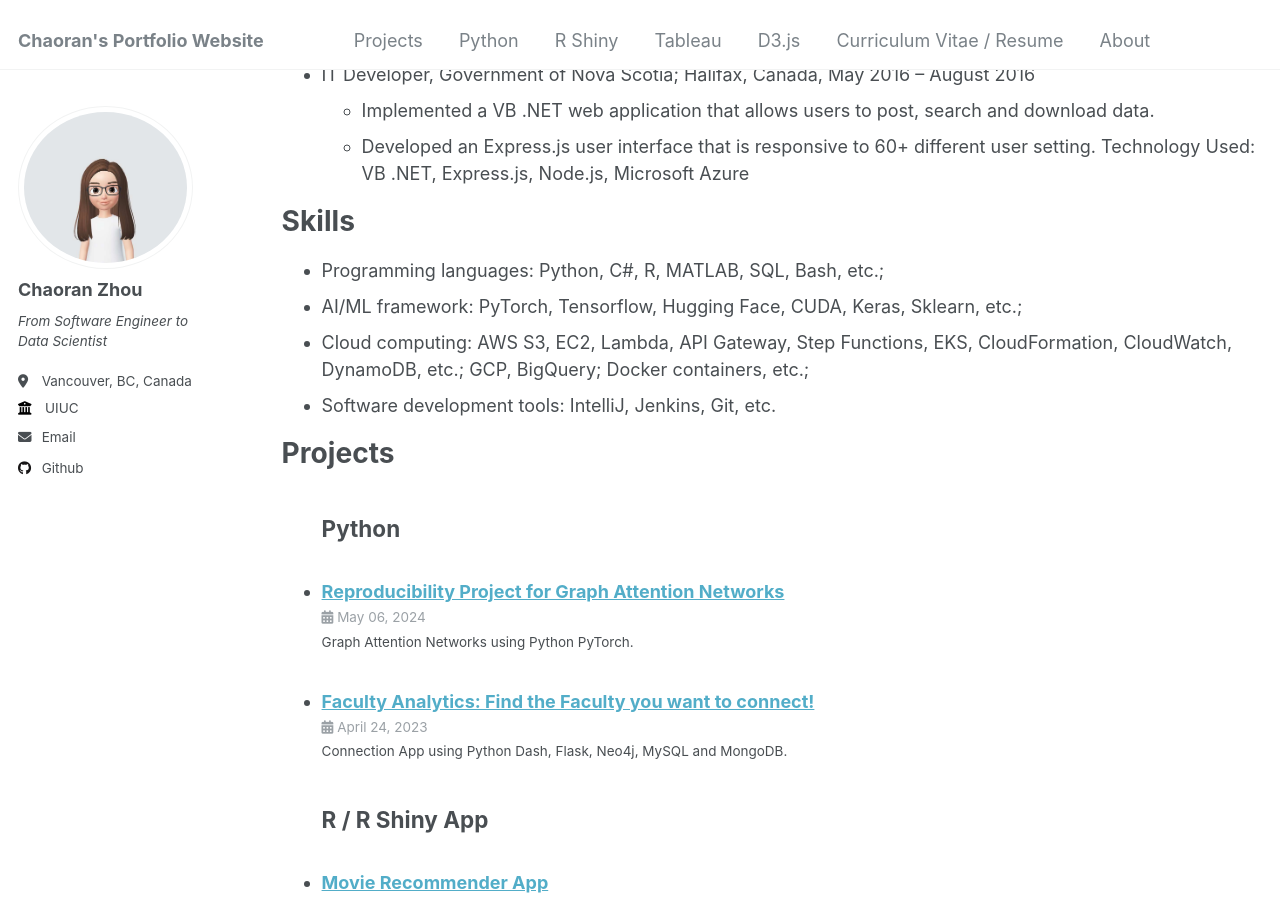
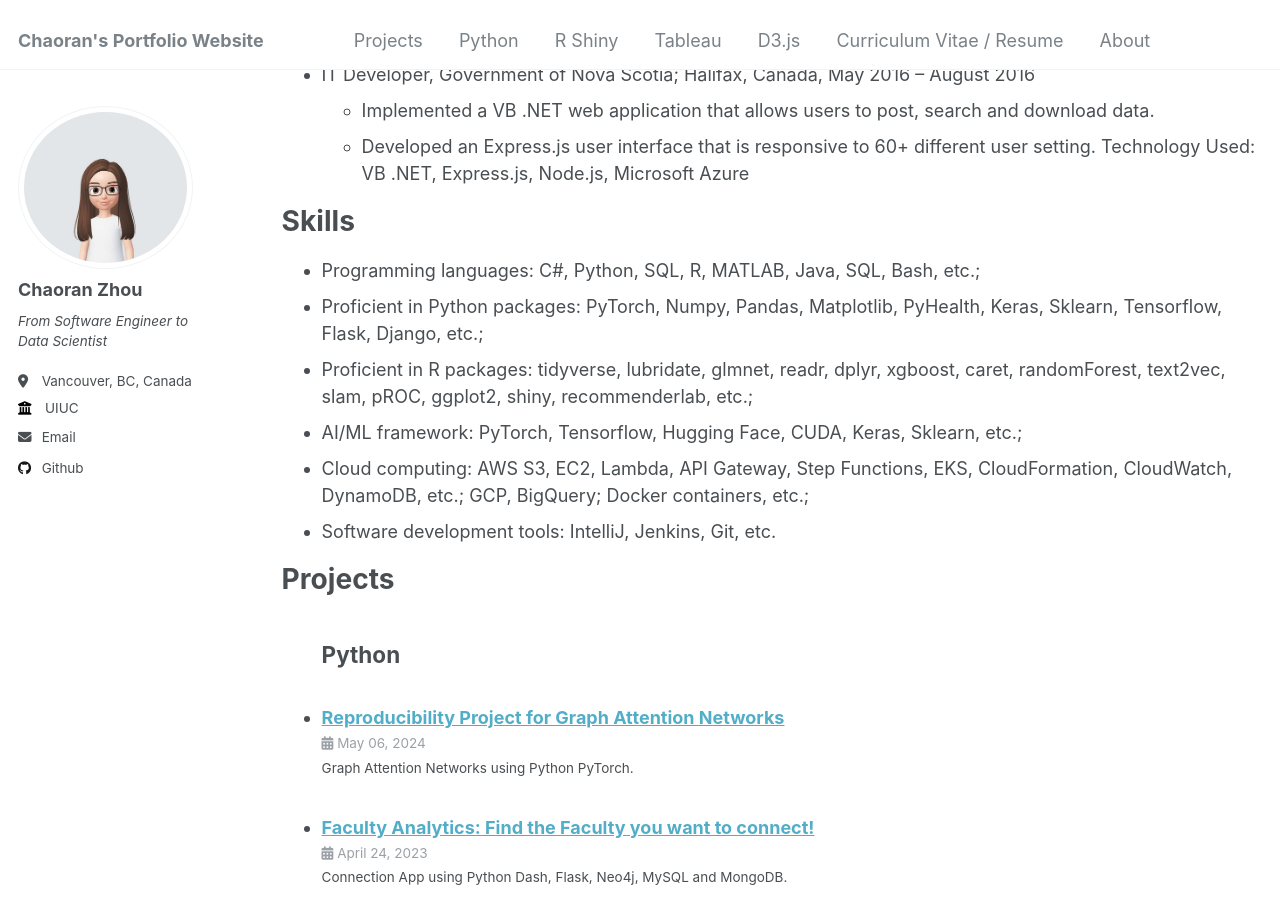
Before and after one commit to ranranrunforit/ranranrunforit.github.io, a Jekyll site: the page built from _pages/cv.md, in a window 1280 px wide and 900 px high, scrolled down 1496 px. Built offline with Jekyll 4.4.1, drawn with Linux system fonts in a browser that asks for light colours.

Commit message:
Update cv.md

```diff
--- a/_pages/cv.md
+++ b/_pages/cv.md
@@ -54,7 +54,9 @@ Technology Used: VB .NET, Express.js, Node.js, Microsoft Azure
 
 Skills
 ======
-* Programming languages: Python, C#, R, MATLAB, SQL, Bash, etc.;
+* Programming languages: C#, Python, SQL, R, MATLAB, Java, SQL, Bash, etc.;
+* Proficient in Python packages: PyTorch, Numpy, Pandas, Matplotlib, PyHealth, Keras, Sklearn, Tensorflow, Flask, Django, etc.;
+* Proficient in R packages: tidyverse, lubridate, glmnet, readr, dplyr, xgboost, caret, randomForest, text2vec, slam, pROC, ggplot2,  shiny, recommenderlab, etc.;
 * AI/ML framework: PyTorch, Tensorflow, Hugging Face, CUDA, Keras, Sklearn, etc.;
 * Cloud computing: AWS S3, EC2, Lambda, API Gateway, Step Functions, EKS, CloudFormation, CloudWatch, DynamoDB, etc.; GCP, BigQuery; Docker containers, etc.;
 * Software development tools: IntelliJ, Jenkins, Git, etc.
```
